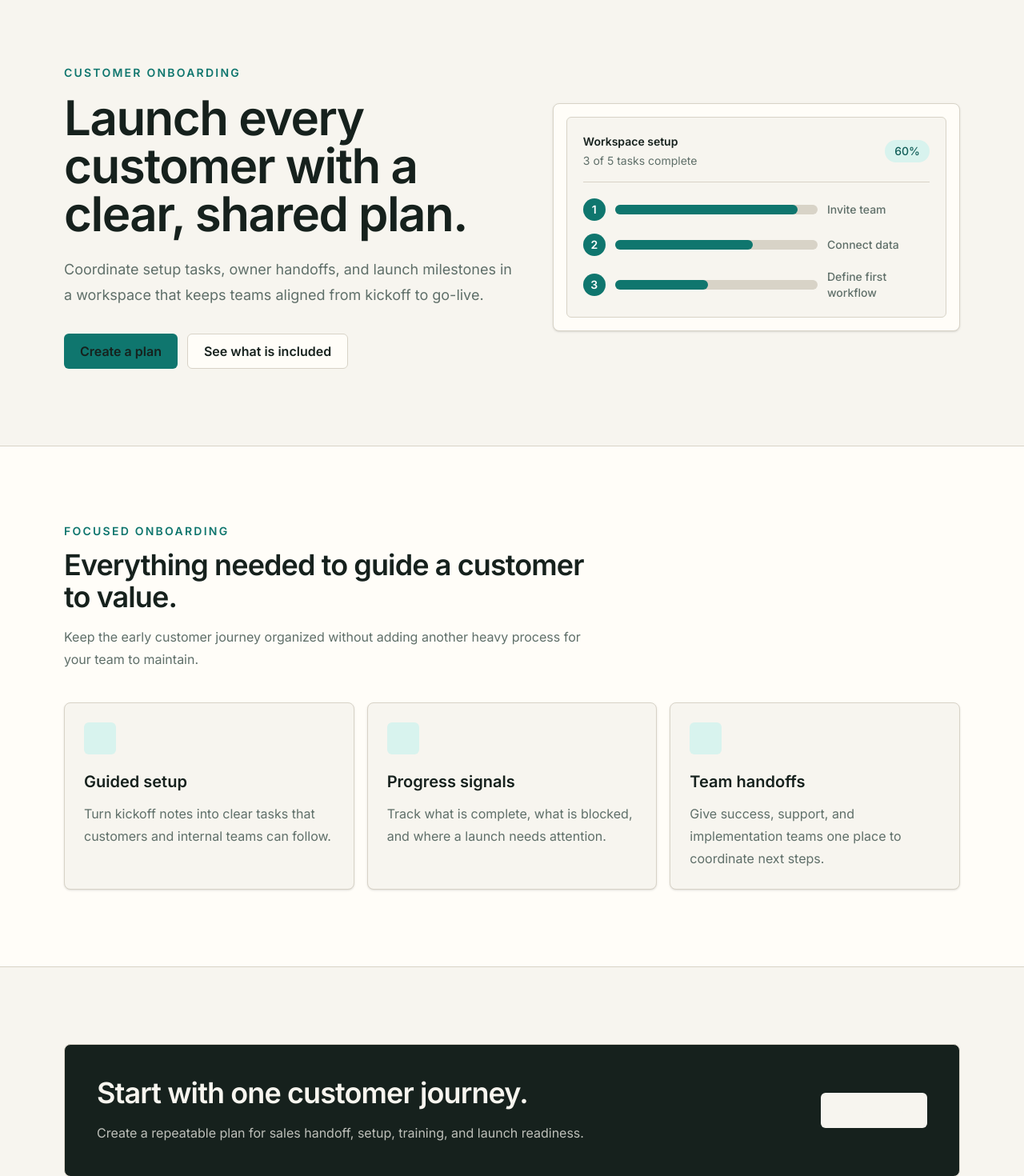
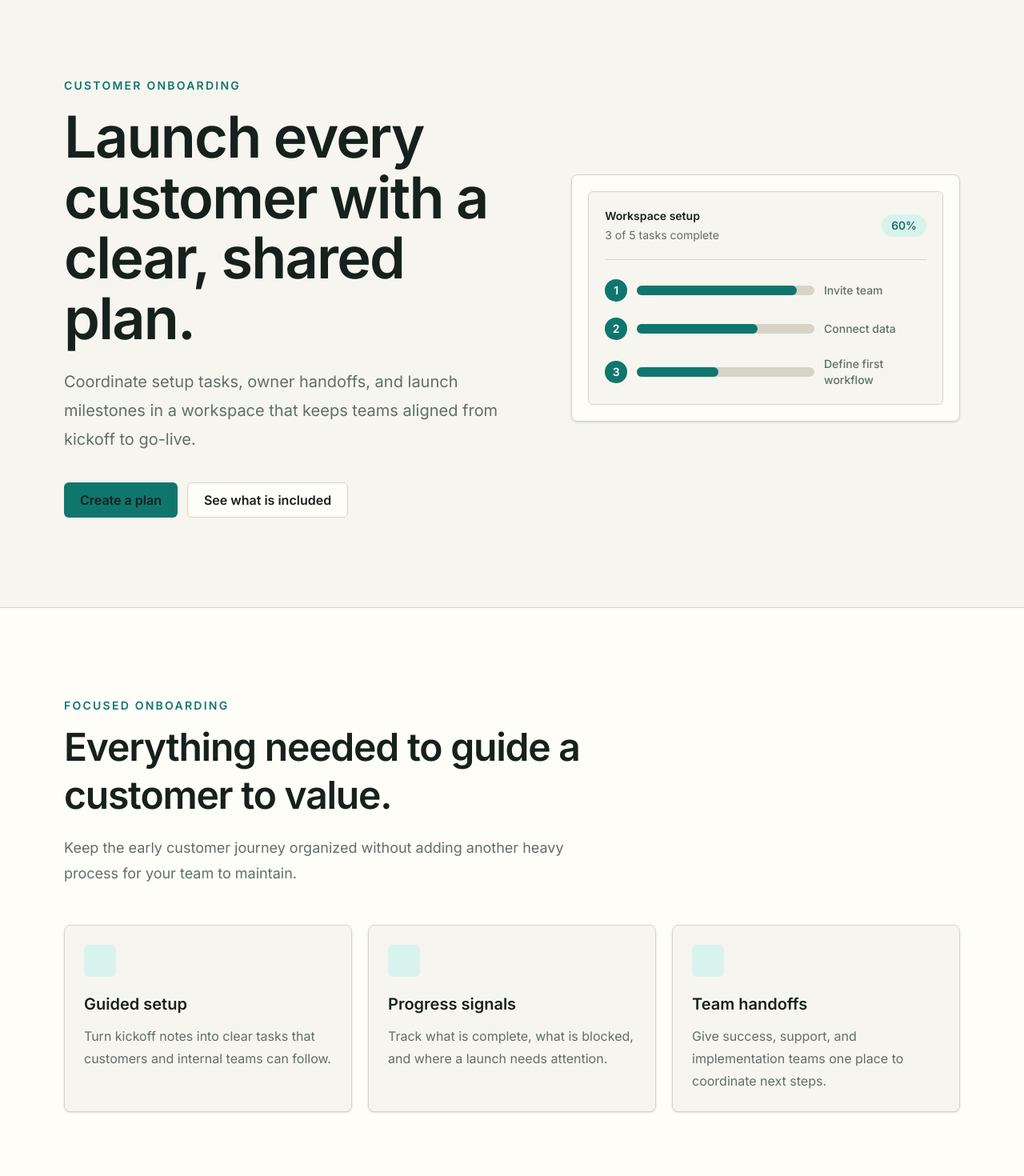
Before and after one commit to error411/saas-onboarding-ui, a Next.js app: page / in a window 1280 px wide. Shown: the part 80-1550 px from the top of the page at 80% size. Built offline with nearby package versions, Linux system fonts and the light colour scheme.

Commit message:
Polish landing page hierarchy and spacing

```diff
--- a/app/globals.css
+++ b/app/globals.css
@@ -61,11 +61,11 @@ select {
 }
 
 .section-space {
-  padding-block: 4rem;
+  padding-block: 4.5rem;
 }
 
 @media (min-width: 768px) {
   .section-space {
-    padding-block: 6rem;
+    padding-block: 7rem;
   }
 }
--- a/app/page.tsx
+++ b/app/page.tsx
@@ -33,15 +33,15 @@ export default function Home() {
             <p className="text-sm font-semibold uppercase tracking-[0.16em] text-accent">
               Focused onboarding
             </p>
-            <h2 className="mt-3 text-3xl font-semibold tracking-tight text-foreground md:text-4xl">
+            <h2 className="mt-3 text-3xl font-semibold leading-tight tracking-tight text-foreground md:text-5xl">
               Everything needed to guide a customer to value.
             </h2>
-            <p className="mt-4 text-base leading-7 text-muted">
+            <p className="mt-5 text-base leading-7 text-muted md:text-lg md:leading-8">
               Keep the early customer journey organized without adding another
               heavy process for your team to maintain.
             </p>
           </div>
-          <div className="mt-10 grid gap-4 md:grid-cols-3">
+          <div className="mt-12 grid gap-5 md:grid-cols-3">
             {features.map((feature) => (
               <FeatureCard key={feature.title} {...feature} />
             ))}
--- a/components/cta-section.tsx
+++ b/components/cta-section.tsx
@@ -4,17 +4,17 @@ export function CtaSection() {
   return (
     <section className="section-space" id="start">
       <div className="container-page">
-        <div className="grid gap-8 rounded-lg border border-border bg-foreground p-8 text-background md:grid-cols-[1fr_auto] md:items-center md:p-10">
+        <div className="grid gap-8 rounded-lg border border-foreground bg-foreground p-8 text-background shadow-lg md:grid-cols-[1fr_auto] md:items-center md:p-12">
           <div>
-            <h2 className="text-3xl font-semibold tracking-tight md:text-4xl">
+            <h2 className="max-w-2xl text-3xl font-semibold leading-tight tracking-tight md:text-5xl">
               Start with one customer journey.
             </h2>
-            <p className="mt-4 max-w-2xl leading-7 text-background/75">
+            <p className="mt-5 max-w-2xl text-base leading-7 text-background/75 md:text-lg md:leading-8">
               Create a repeatable plan for sales handoff, setup, training, and
               launch readiness.
             </p>
           </div>
-          <ButtonLink href="#features" variant="light">
+          <ButtonLink href="#features" variant="light" className="w-full sm:w-auto">
             Review plan
           </ButtonLink>
         </div>
--- a/components/hero-section.tsx
+++ b/components/hero-section.tsx
@@ -2,20 +2,20 @@ import { ButtonLink } from "@/components/ui/button";
 
 export function HeroSection() {
   return (
-    <section className="section-space">
-      <div className="container-page grid items-center gap-12 lg:grid-cols-[1.05fr_0.95fr]">
+    <section className="section-space pt-12 md:pt-20">
+      <div className="container-page grid items-center gap-12 lg:grid-cols-[1.08fr_0.92fr] lg:gap-16">
         <div>
           <p className="text-sm font-semibold uppercase tracking-[0.16em] text-accent">
             Customer onboarding
           </p>
-          <h1 className="mt-4 max-w-3xl text-4xl font-semibold tracking-tight text-foreground md:text-6xl">
+          <h1 className="mt-4 max-w-3xl text-5xl font-semibold leading-[1.05] tracking-tight text-foreground md:text-6xl lg:text-7xl">
             Launch every customer with a clear, shared plan.
           </h1>
-          <p className="mt-6 max-w-2xl text-lg leading-8 text-muted">
+          <p className="mt-6 max-w-2xl text-lg leading-8 text-muted md:text-xl md:leading-9">
             Coordinate setup tasks, owner handoffs, and launch milestones in a
             workspace that keeps teams aligned from kickoff to go-live.
           </p>
-          <div className="mt-8 flex flex-col gap-3 sm:flex-row">
+          <div className="mt-9 flex flex-col gap-3 sm:flex-row">
             <ButtonLink href="#start">Create a plan</ButtonLink>
             <ButtonLink href="#features" variant="secondary">
               See what is included
@@ -24,10 +24,10 @@ export function HeroSection() {
         </div>
         <div
           aria-label="Onboarding progress preview"
-          className="rounded-lg border border-border bg-card p-4 shadow-sm"
+          className="rounded-lg border border-border bg-card p-3 shadow-sm sm:p-4 lg:p-5"
         >
-          <div className="rounded-md border border-border bg-background p-5">
-            <div className="flex items-center justify-between gap-4 border-b border-border pb-4">
+          <div className="rounded-md border border-border bg-background p-4 sm:p-5">
+            <div className="flex items-center justify-between gap-4 border-b border-border pb-5">
               <div>
                 <p className="text-sm font-semibold text-foreground">Workspace setup</p>
                 <p className="mt-1 text-sm text-muted">3 of 5 tasks complete</p>
@@ -36,10 +36,10 @@ export function HeroSection() {
                 60%
               </span>
             </div>
-            <div className="mt-5 space-y-4">
+            <div className="mt-6 space-y-5">
               {["Invite team", "Connect data", "Define first workflow"].map(
                 (task, index) => (
-                  <div className="flex items-center gap-3" key={task}>
+                  <div className="grid grid-cols-[1.75rem_1fr] items-center gap-x-3 gap-y-2 sm:grid-cols-[1.75rem_1fr_8rem]" key={task}>
                     <span className="grid size-7 place-items-center rounded-full bg-accent text-sm font-semibold text-white">
                       {index + 1}
                     </span>
@@ -49,7 +49,7 @@ export function HeroSection() {
                         style={{ width: `${90 - index * 22}%` }}
                       />
                     </div>
-                    <span className="w-28 text-sm font-medium text-muted sm:w-32">
+                    <span className="col-start-2 text-sm font-medium text-muted sm:col-start-auto">
                       {task}
                     </span>
                   </div>
```
